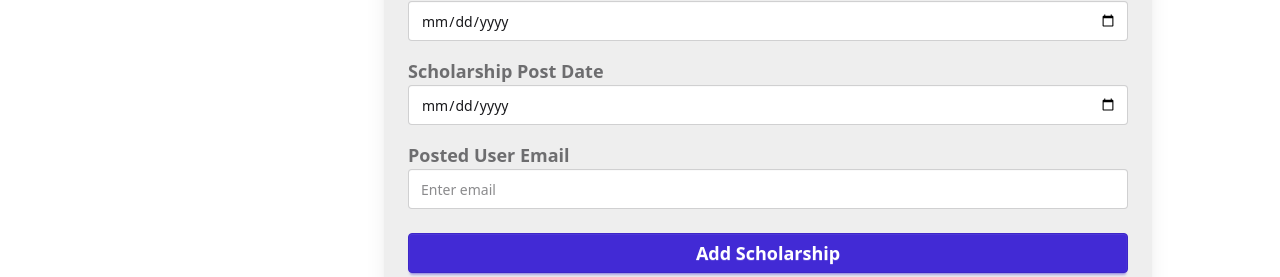
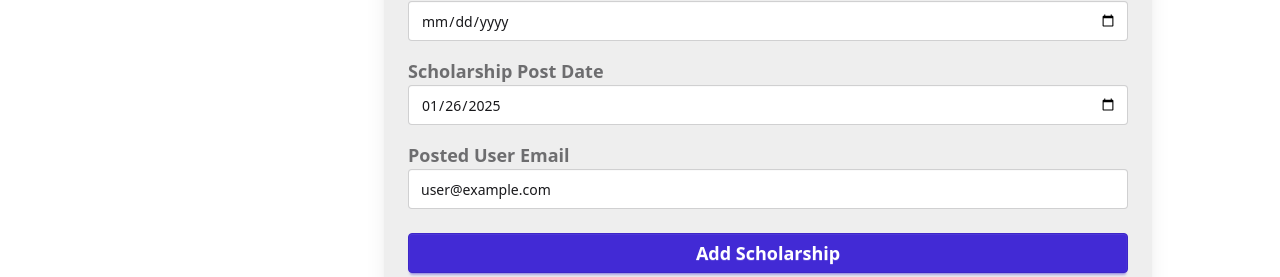
Before and after one commit to yeasinrahman26/UniAid-Client-, a React (Vite) app: page /dashBoard/addScholarship in a window 1280 px wide. Shown: the part 1199-1476 px from the top of the page. Built offline with nearby package versions, Linux system fonts and the light colour scheme; no server answers; sample sign-in values are in the browser's storage.

Commit message:
privet Routes setup

```diff
--- a/src/Pages/DashBoardPages/AddScholarship/AddScholarship.jsx
+++ b/src/Pages/DashBoardPages/AddScholarship/AddScholarship.jsx
@@ -1,11 +1,19 @@
 import Swal from "sweetalert2";
 import useAxios from "../../../Hooks/useAxios";
+import { useContext } from "react";
+import AuthContext from '../../../Auth/AuthContext'
+
 
 const AddScholarship = () => {
   const image_hosting_key = import.meta.env.VITE_IMAGE_HOSTING_KEY;
   const image_hosting_api = `https://api.imgbb.com/1/upload?key=${image_hosting_key}`;
 
   const axios = useAxios();
+
+  const {user}=useContext(AuthContext)
+  const email=user.email
+
+
 
   const handleSubmit = async (e) => {
     e.preventDefault();
@@ -269,6 +277,7 @@ const AddScholarship = () => {
           </label>
           <input
             type="date"
+            value={new Date().toISOString().split("T")[0]}
             name="scholarshipPostDate"
             className="input input-bordered w-full"
             required
@@ -286,6 +295,7 @@ const AddScholarship = () => {
             type="email"
             name="postedUserEmail"
             placeholder="Enter email"
+            value={email}
             className="input input-bordered w-full"
             required
           />
--- /dev/null
+++ b/src/Routes/PrivetRoutes.jsx
@@ -0,0 +1,25 @@
+import { useContext } from "react";
+import AuthContext from "../Auth/AuthContext";
+import { Navigate } from "react-router-dom";
+
+
+// eslint-disable-next-line react/prop-types
+const PrivetRoutes = ({ children }) => {
+  const { user, loading } = useContext(AuthContext);
+
+  if (loading) {
+    return (
+      <div className="flex flex-col py-52 justify-center items-center">
+        <span className="loading  text-red-400 loading-bars loading-lg"></span>
+      </div>
+    );
+  }
+
+  if (user) {
+    return children;
+  }
+
+  return <Navigate to={"/login"}></Navigate>;
+};
+
+export default PrivetRoutes;
--- a/src/Routes/router.jsx
+++ b/src/Routes/router.jsx
@@ -8,6 +8,7 @@ import MyProfile from "../Pages/DashBoardPages/MyProfile/MyProfile";
 import AddScholarship from "../Pages/DashBoardPages/AddScholarship/AddScholarship";
 import AllScholarship from "../Pages/AllScholarship/AllScholarship";
 import ScholarshipDetails from "../Pages/ScholarshipDetails/ScholarshipDetails";
+import PrivetRoutes from "./PrivetRoutes";
 
 const router = createBrowserRouter([
   {
@@ -24,7 +25,11 @@ const router = createBrowserRouter([
       },
       {
         path: "allScholarship/:id",
-        element: <ScholarshipDetails></ScholarshipDetails>,
+        element: (
+          <PrivetRoutes>
+            <ScholarshipDetails></ScholarshipDetails>
+          </PrivetRoutes>
+        ),
         loader: ({ params }) =>
           fetch(`http://localhost:5000/allScholarship/${params.id}`),
       },
@@ -46,11 +51,14 @@ const router = createBrowserRouter([
   },
   {
     path: "/dashBoard",
-    element: <DashBoard></DashBoard>,
+    element: (
+      <PrivetRoutes>
+        <DashBoard></DashBoard>
+      </PrivetRoutes>
+    ),
     errorElement: (
       <div>
-        {" "}
-        <h1 className="bg-red-600 p-20 text-center">Error page</h1>{" "}
+        <h1 className="bg-red-600 p-20 text-center">Error page</h1>
       </div>
     ),
     children: [
```
